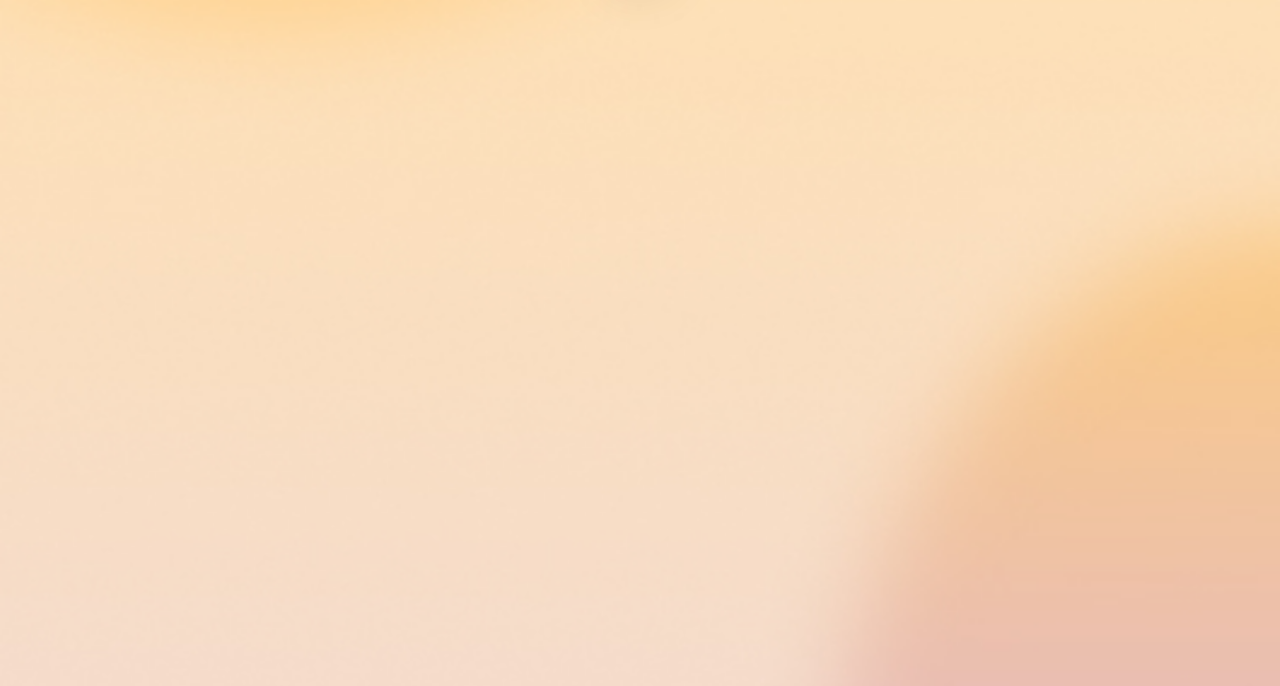
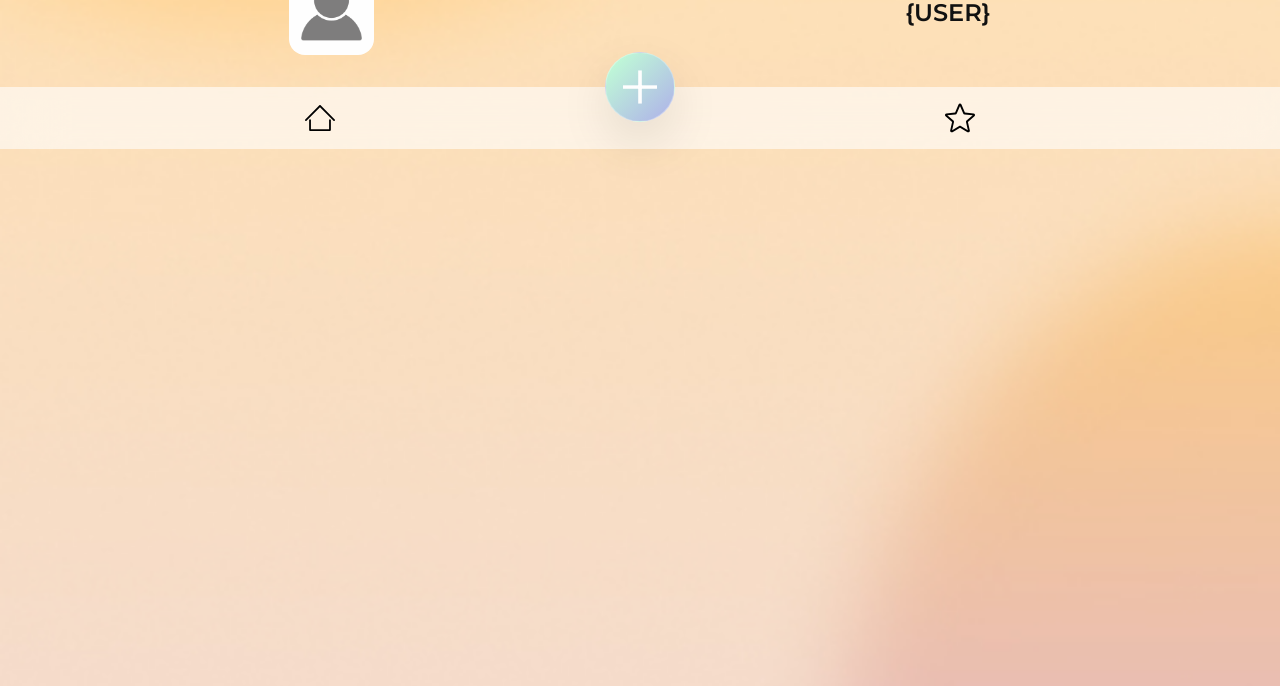
Before and after one commit to Tim-Pet/quiz-app, a website built with Vite: page src/index.html in a window 1280 px wide. Shown: the part 114-800 px from the top of the page. Built offline with nearby package versions, Linux system fonts and the light colour scheme.

Commit message:
Add profile-hero section

```diff
--- a/src/index.html
+++ b/src/index.html
@@ -13,7 +13,12 @@
       <span class="header--profile__dots">...</span>
     </header>
 
-    <main></main>
+    <main>
+      <section class="mx-4 my-4 flex flex-align-center flex-justify-around">
+        <img class="profile-hero__portrait" src="../../assets/images/profile-icon.png" alt="" />
+        <h2>{User}</h2>
+      </section>
+    </main>
 
     <footer class="footer">
       <div class="footer__container py-2">
--- /dev/null
+++ b/src/styles/profile-hero/profile-hero.css
@@ -0,0 +1,7 @@
+.profile-hero__portrait {
+  width: auto;
+  height: 85px;
+  background: var(--color-white);
+  border-radius: 16px;
+  margin-right: 16px;
+}
--- a/src/styles/styles.css
+++ b/src/styles/styles.css
@@ -4,6 +4,7 @@
 @import './_utility.css';
 @import './main-header/main-header.css';
 @import './main-header--profile/main-header--profile.css';
+@import './profile-hero/profile-hero.css';
 
 @import './quiz-card/quiz-card.css';
 
```
Also changed, not shown: src/styles/profile-hero/profile-hero.stories.js (added, +7 -0 lines), src/styles/profile-hero/profile-hero.html (added).
